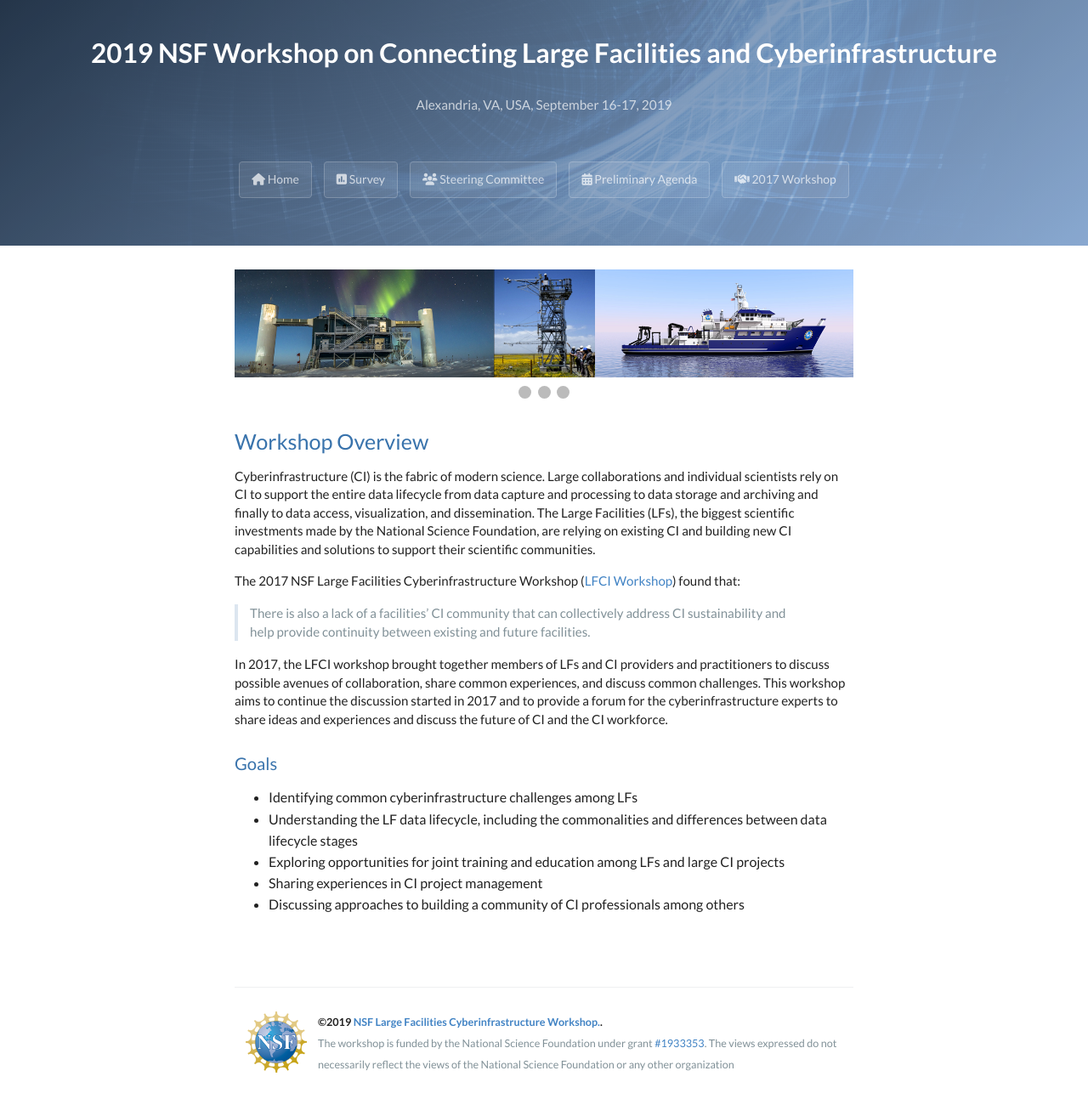
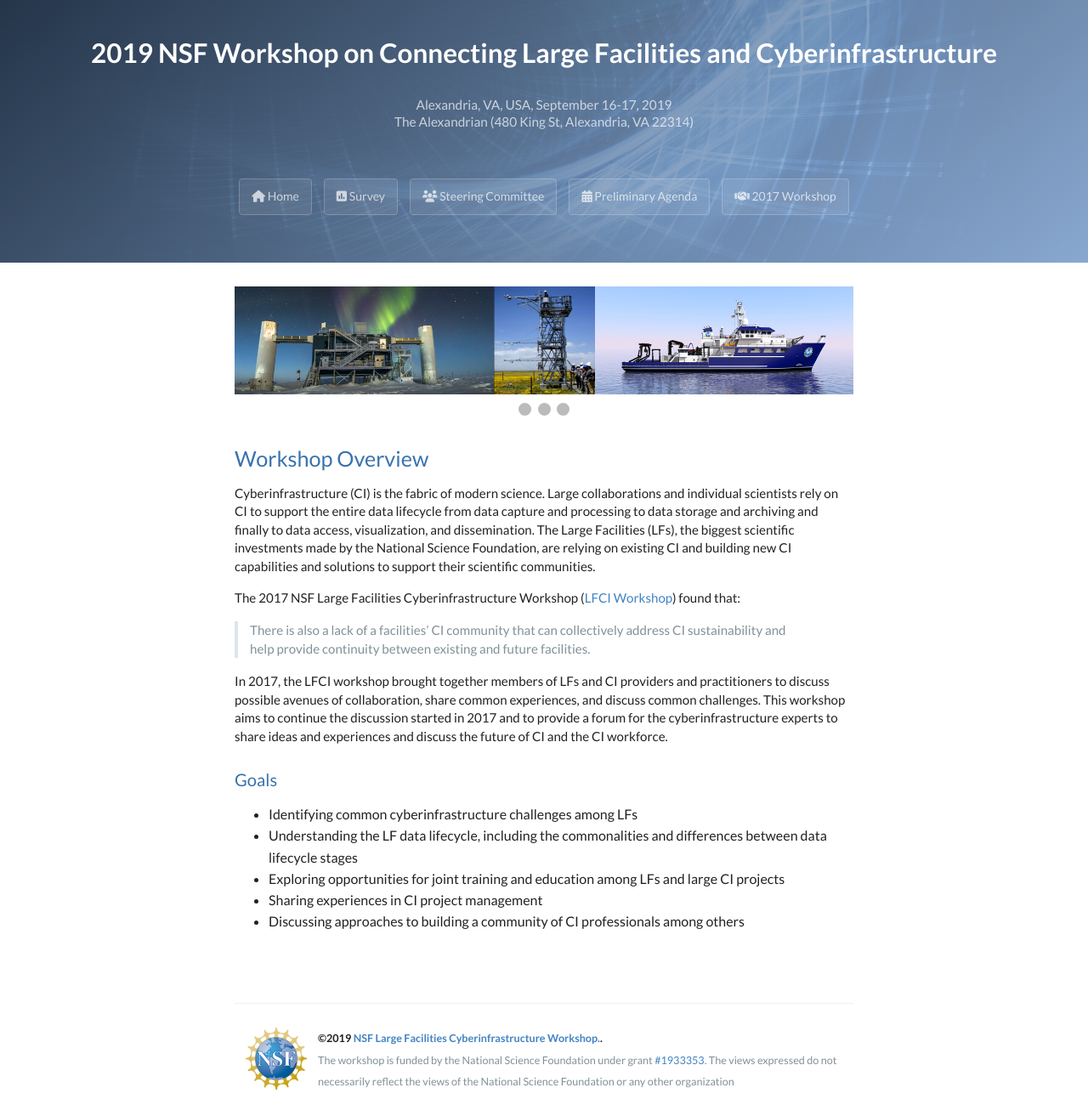
Before and after one commit to facilitiesci/facilitiesci.github.io, a Jekyll site: the page built from index.md, in a window 1280 px wide. Shown: the whole page at 85% size. Built offline with Jekyll 4.4.1, drawn with Linux system fonts in a browser that asks for light colours; nearby versions of some CDN libraries.

Commit message:
Update _config.yml

```diff
--- a/_config.yml
+++ b/_config.yml
@@ -1,6 +1,6 @@
 # Setup
 title:        2019 NSF Workshop on Connecting Large Facilities and Cyberinfrastructure
-tagline:      Alexandria, VA, USA, September 16-17, 2019
+tagline:      Alexandria, VA, USA, September 16-17, 2019<br />The Alexandrian (480 King St, Alexandria, VA 22314)
 baseurl:      ""
 paginate:     1
 locale:       "en"
```
